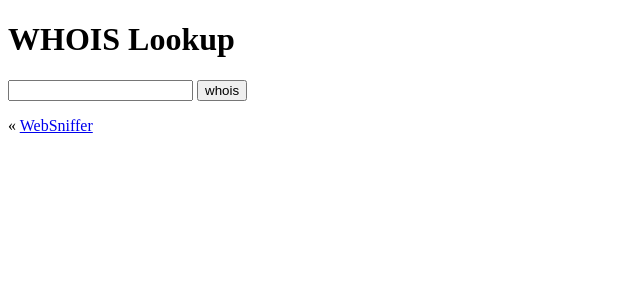
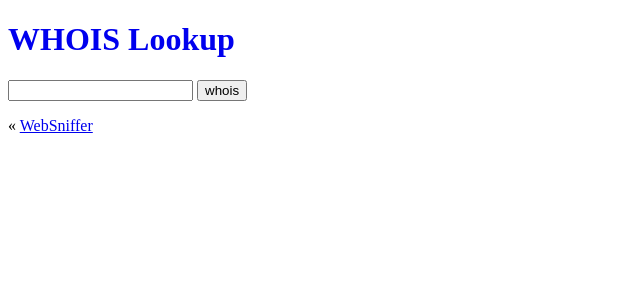
Before and after one commit to WebSnifferHQ/WebSniffer, a SvelteKit app: page /whois in a window 1280 px wide. Shown: the top 300 px of the page, without its empty margins (0-640 px from the left). Built offline with nearby package versions, Linux system fonts and the light colour scheme.

Commit message:
Update +page.svelte

```diff
--- a/src/routes/whois/+page.svelte
+++ b/src/routes/whois/+page.svelte
@@ -15,7 +15,7 @@
     }
 </script>
 
-<h1>WHOIS Lookup</h1>
+<h1><a href="/whois" style="text-decoration: none;">WHOIS Lookup</a></h1>
 
 <div>
     <form on:submit|preventDefault={checkSite}>
```
